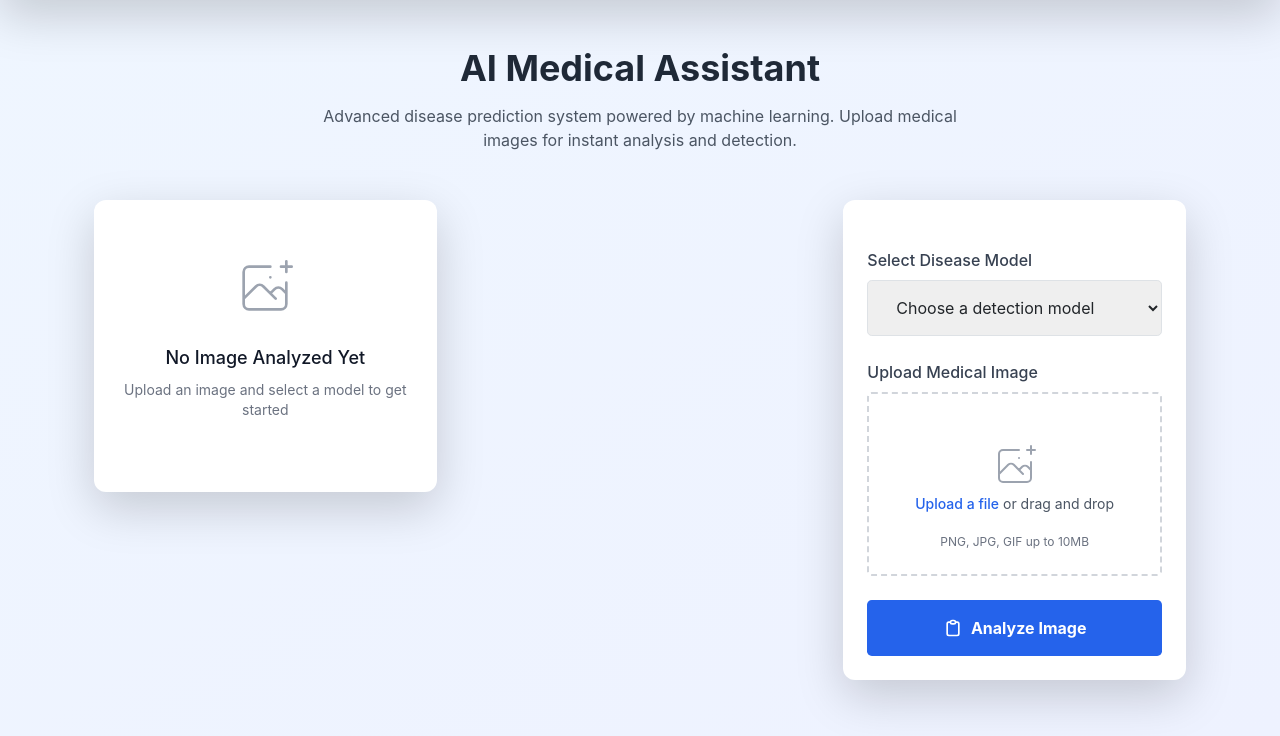
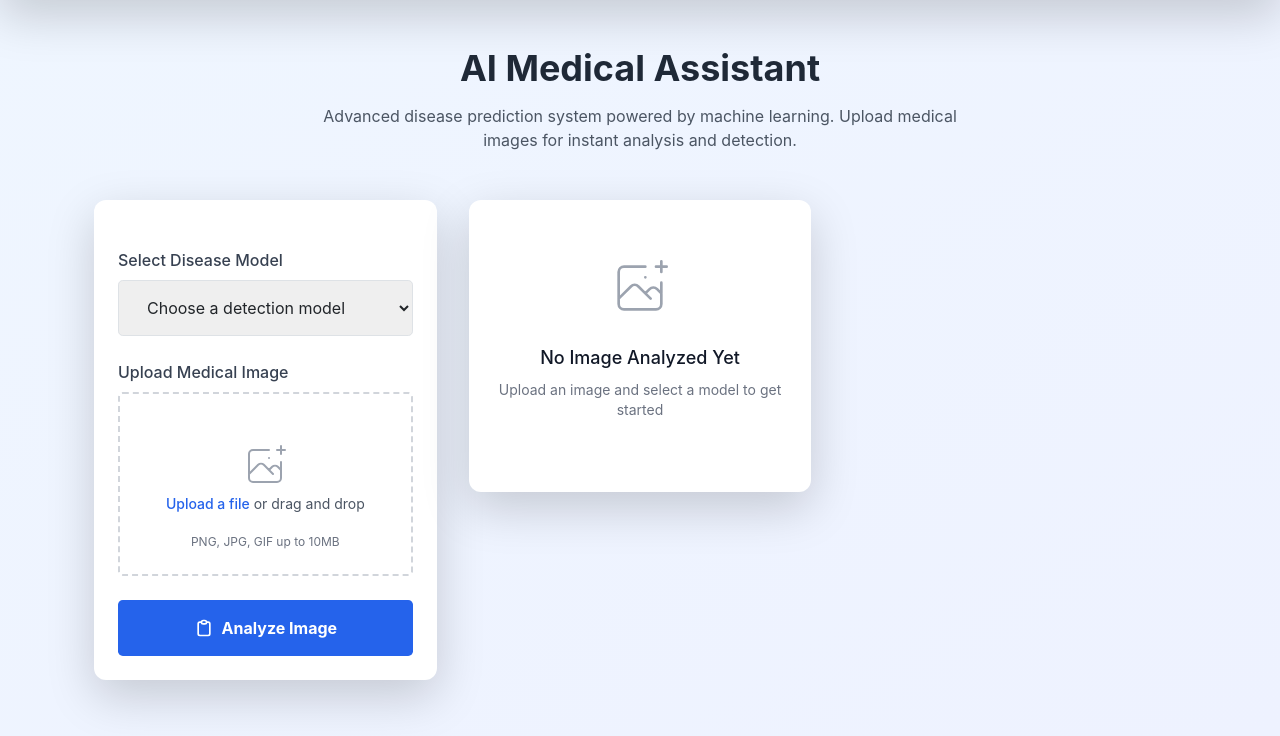
Before and after one commit to LuminarHub/Cancer---Kidney, a Django app: page /prediction-page/ in a window 1280 px wide. Shown: the part 64-800 px from the top of the page. Run offline with Django 5.2, Linux system fonts and the light colour scheme; some libraries are stand-ins or nearby versions.

Commit message:
Update prediction.html

```diff
--- a/main/templates/prediction.html
+++ b/main/templates/prediction.html
@@ -12,7 +12,7 @@
         <div class="max-w-6xl mx-auto">
             <div class="grid md:grid-cols-3 gap-8">
                 <!-- Form Section -->
-                <div class="bg-white rounded-xl shadow-lg p-6 order-3 md:order-1">
+                <div class="bg-white rounded-xl shadow-lg p-6 order-1 md:order-1">
                     {% if error %}
                     <div class="bg-red-100 border-l-4 border-red-500 text-red-700 p-4 mb-6 rounded">
                         <div class="flex">
@@ -42,7 +42,6 @@
                                 <option value="Respiratory">Respiratory Disease Classification</option>
                             </select>
                         </div>
-
                         <div>
                             <label class="block text-gray-700 font-medium mb-2">Upload Medical Image</label>
                             <div class="mt-1 flex justify-center px-6 pt-5 pb-6 border-2 border-gray-300 border-dashed rounded-lg hover:border-blue-500 transition-colors">
@@ -80,7 +79,7 @@
                 </div>
 
                 <!-- Results Section -->
-                <div class="order-1 md:order-1">
+                <div class="order-2 md:order-2">
                     {% if prediction %}
                     <div class="bg-white rounded-xl shadow-lg p-12 space-y-6">
                         <h2 class="text-2xl font-bold text-gray-800 mb-4">Analysis Results</h2>
@@ -118,7 +117,7 @@
                     </div>
                     {% endif %}
                 </div>
-                <div class="order-1 md:order-2">
+                <div class="order-3 md:order-3">
                     {% if prediction %}
                     <div class="bg-white rounded-xl shadow-lg p-6 space-y-6">
                         <h2 class="text-2xl font-bold text-gray-800 mb-4">Analysis Results</h2>
```
